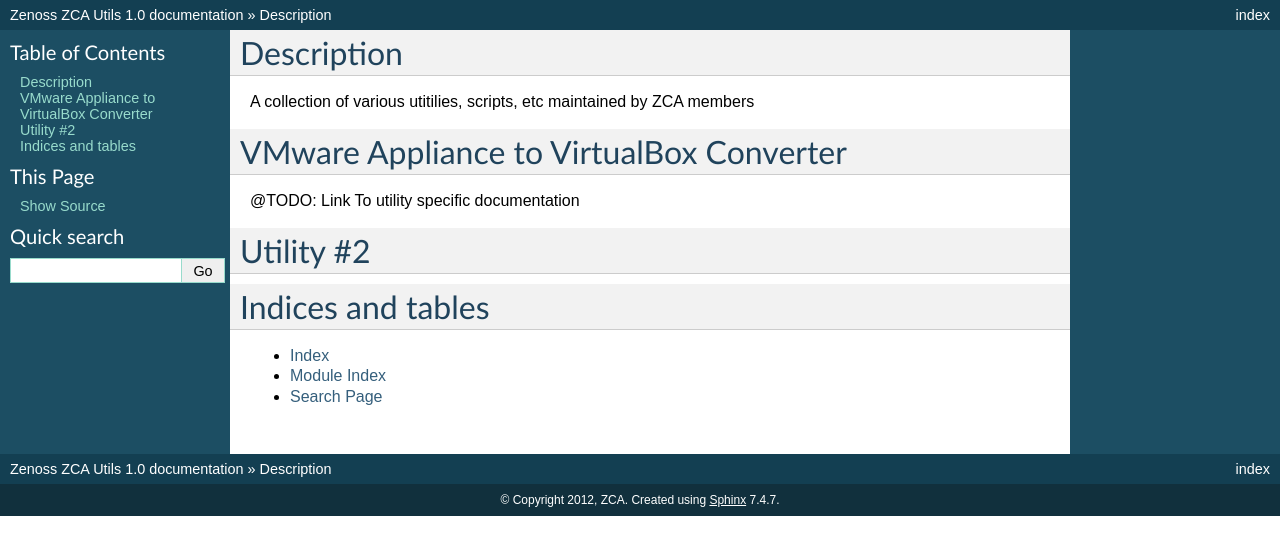
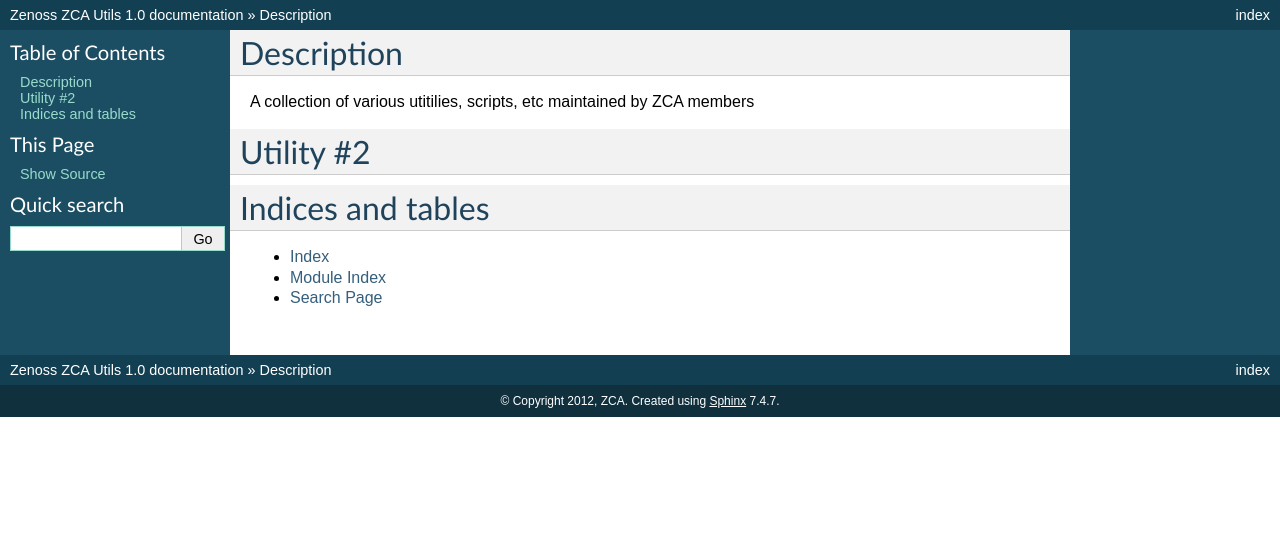
Before and after one commit to ZCA/zenoss_zca_utils, a Sphinx documentation site: the page built from docs/index.rst, in a window 1280 px wide. Shown: the top 555 px of the page. Built offline with Sphinx 7.4.7, drawn with Linux system fonts in a browser that asks for light colours.

Commit message:
more testing

```diff
--- a/docs/index.rst
+++ b/docs/index.rst
@@ -16,10 +16,6 @@
 A collection of various utitilies, scripts, etc maintained by ZCA members
 
 
-VMware Appliance to VirtualBox Converter
-==========================================
-@TODO: Link To utility specific documentation
-
 
 Utility #2
 ==========
```
